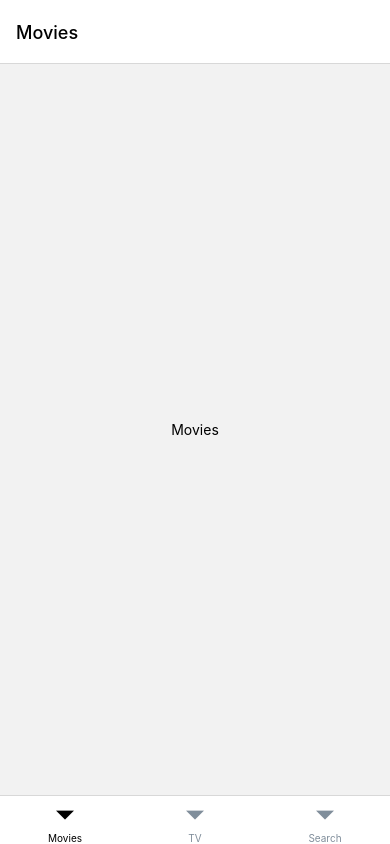
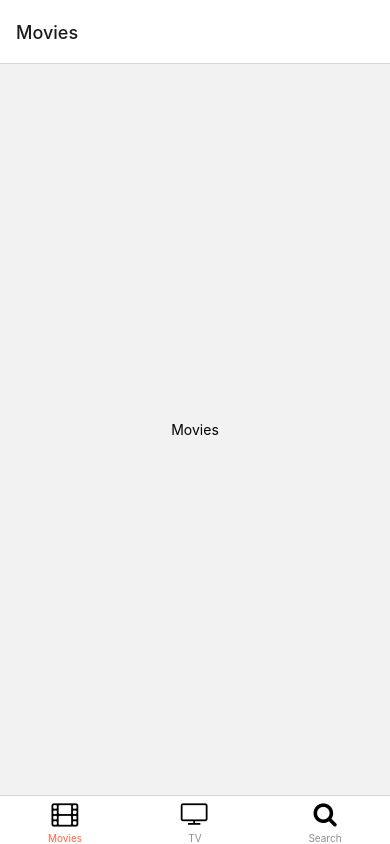
Before and after one commit to jangth0655/RN-first, a React Native app: screen / in a window 390 px wide. Built offline with nearby package versions, Linux system fonts and the light colour scheme.

Commit message:
feat : initial setting, tab navigator and react vector icon

```diff
--- a/App.tsx
+++ b/App.tsx
@@ -1,17 +1,14 @@
-import React, {useEffect} from 'react';
+import React from 'react';
 
-import SplashScreen from 'react-native-splash-screen';
-import {Text, View} from 'react-native';
 import {NavigationContainer} from '@react-navigation/native';
 import Tabs from './src/navigation/Tabs';
+import useAppReady from './src/hooks/useAppReady';
 
 function App() {
-  useEffect(() => {
-    SplashScreen.hide();
-  }, []);
+  const {onReady} = useAppReady();
 
   return (
-    <NavigationContainer>
+    <NavigationContainer onReady={onReady}>
       <Tabs />
     </NavigationContainer>
   );
--- a/package.json
+++ b/package.json
@@ -17,7 +17,8 @@
     "react-native": "0.71.8",
     "react-native-safe-area-context": "^4.5.3",
     "react-native-screens": "^3.20.0",
-    "react-native-splash-screen": "^3.3.0"
+    "react-native-splash-screen": "^3.3.0",
+    "react-native-vector-icons": "^9.2.0"
   },
   "devDependencies": {
     "@babel/core": "^7.20.0",
@@ -27,6 +28,7 @@
     "@tsconfig/react-native": "^2.0.2",
     "@types/jest": "^29.2.1",
     "@types/react": "^18.0.24",
+    "@types/react-native-vector-icons": "^6.4.13",
     "@types/react-test-renderer": "^18.0.0",
     "babel-jest": "^29.2.1",
     "eslint": "^8.19.0",
--- /dev/null
+++ b/src/hooks/useAppReady.tsx
@@ -0,0 +1,28 @@
+import {useCallback, useEffect, useState} from 'react';
+import SplashScreen from 'react-native-splash-screen';
+
+export default function useAppReady() {
+  const [appIsReady, setAppIsReady] = useState(false);
+  useEffect(() => {
+    async function prepare() {
+      try {
+        await new Promise((resovle: any) => setTimeout(resovle, 2000));
+      } catch (e) {
+        console.warn(e);
+      } finally {
+        setAppIsReady(true);
+        SplashScreen.hide();
+      }
+    }
+    prepare();
+  }, []);
+
+  const onReady = useCallback(() => {
+    if (appIsReady) {
+      SplashScreen.hide();
+    }
+    if (!appIsReady) return null;
+  }, [appIsReady]);
+
+  return {onReady};
+}
--- a/src/navigation/Tabs.tsx
+++ b/src/navigation/Tabs.tsx
@@ -2,7 +2,7 @@ import {createBottomTabNavigator} from '@react-navigation/bottom-tabs';
 import Movies from '../screens/movie';
 import TV from '../screens/tv';
 import Search from '../screens/search';
-import {useColorScheme} from 'react-native';
+import Icon from 'react-native-vector-icons/FontAwesome';
 
 type TabParamlist = {
   Movies: undefined;
@@ -13,27 +13,33 @@ type TabParamlist = {
 const Tab = createBottomTabNavigator<TabParamlist>();
 
 export default function Tabs() {
-  const isDark = useColorScheme() === 'dark';
-
   return (
     <Tab.Navigator
       initialRouteName="Movies"
       screenOptions={{
-        tabBarStyle: {
-          backgroundColor: isDark ? '#1e272e' : '#fff',
-        },
-        tabBarActiveTintColor: isDark ? '#ffa801' : 'black',
-        tabBarInactiveTintColor: isDark ? '#d2dae2' : '#808e9b',
-        headerStyle: {
-          backgroundColor: isDark ? '#1e272e' : '#fff',
-        },
-        headerTitleStyle: {
-          color: isDark ? '#fff' : 'black',
-        },
+        tabBarActiveTintColor: 'tomato',
       }}>
-      <Tab.Screen name="Movies" component={Movies} />
-      <Tab.Screen name="TV" component={TV} />
-      <Tab.Screen name="Search" component={Search} />
+      <Tab.Screen
+        name="Movies"
+        component={Movies}
+        options={{
+          tabBarIcon: () => <Icon name="film" size={25} />,
+        }}
+      />
+      <Tab.Screen
+        name="TV"
+        component={TV}
+        options={{
+          tabBarIcon: () => <Icon name="tv" size={25} />,
+        }}
+      />
+      <Tab.Screen
+        name="Search"
+        component={Search}
+        options={{
+          tabBarIcon: () => <Icon name="search" size={25} />,
+        }}
+      />
     </Tab.Navigator>
   );
 }
```
Also changed, not shown: .eslintrc.js, 19 other files (tests, documents, lock files or other folders).
